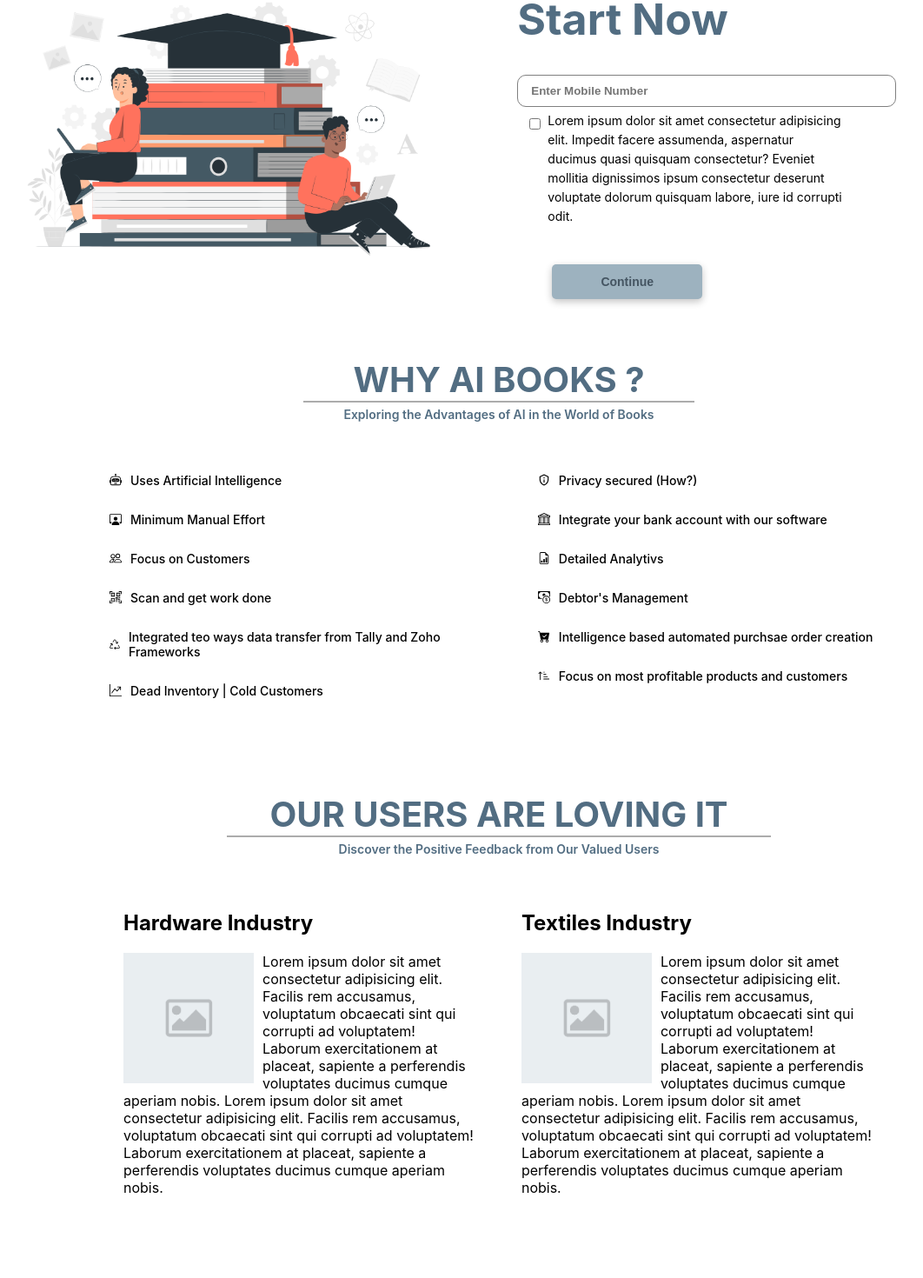
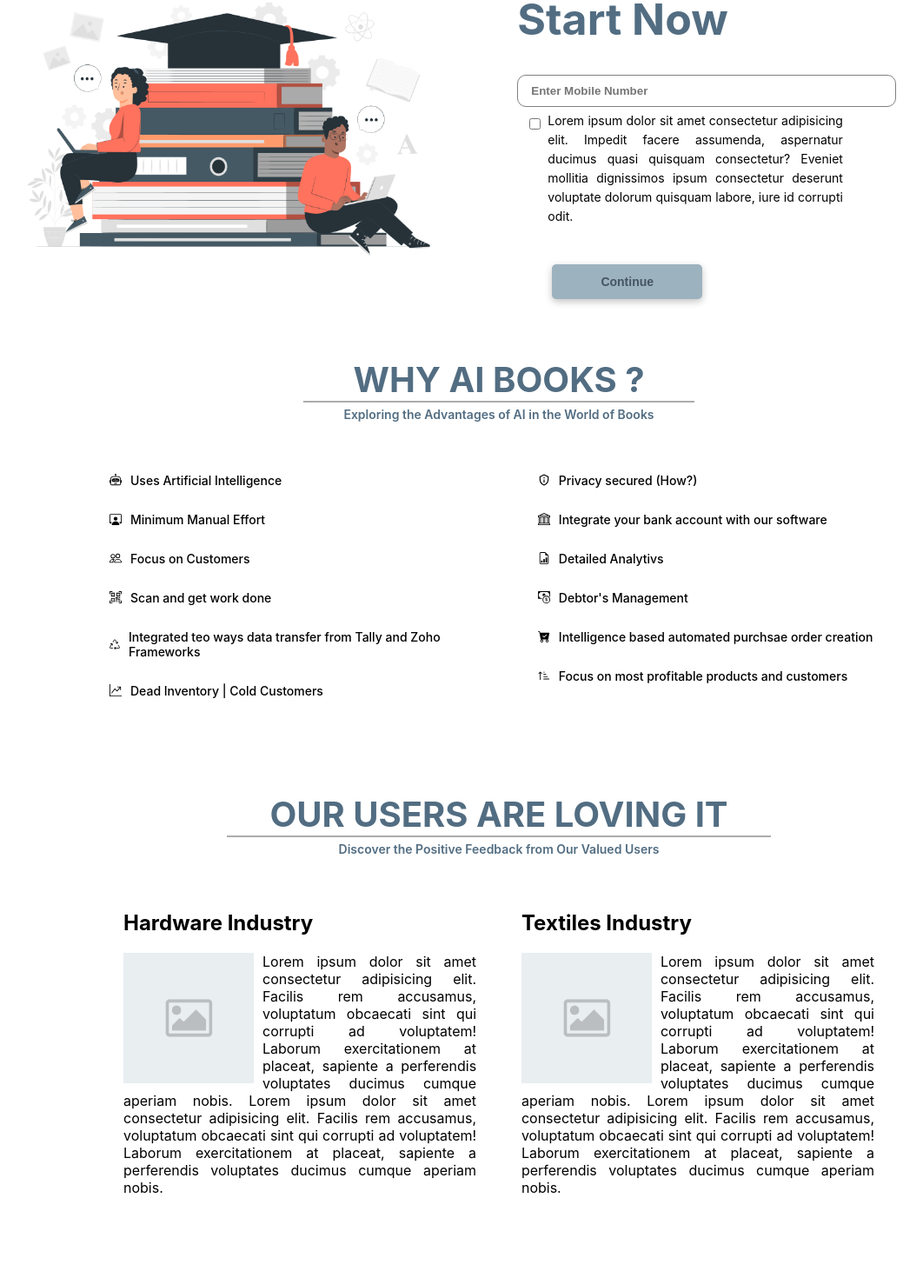
Before and after one commit to Aniket4024/Fast-Book-Landing-Page, a React (Create React App) app: page / in a window 1280 px wide. Shown: the part 180-1650 px from the top of the page at 87% size, without its empty margins (66-1128 px from the left). Built offline with nearby package versions, Linux system fonts and the light colour scheme.

Commit message:
3rd commit / Text align Justify

```diff
--- a/src/CSS/ComponentCSS/BannerPart.module.css
+++ b/src/CSS/ComponentCSS/BannerPart.module.css
@@ -63,6 +63,7 @@
     line-height: 22px;
     font-size: 14px;
     transition: width 0.2s;
+    text-align: justify;
 }
 #Banner>div:nth-child(2)>button{
     width: 20%;
--- a/src/CSS/ComponentCSS/CustomerFeedback.module.css
+++ b/src/CSS/ComponentCSS/CustomerFeedback.module.css
@@ -67,7 +67,7 @@
 #Paragraph{
     grid-area: Para1;
     /* background-color: green; */
-    text-align: start;
+    text-align: justify;
     margin: 5px 0px;
 }
 
```
